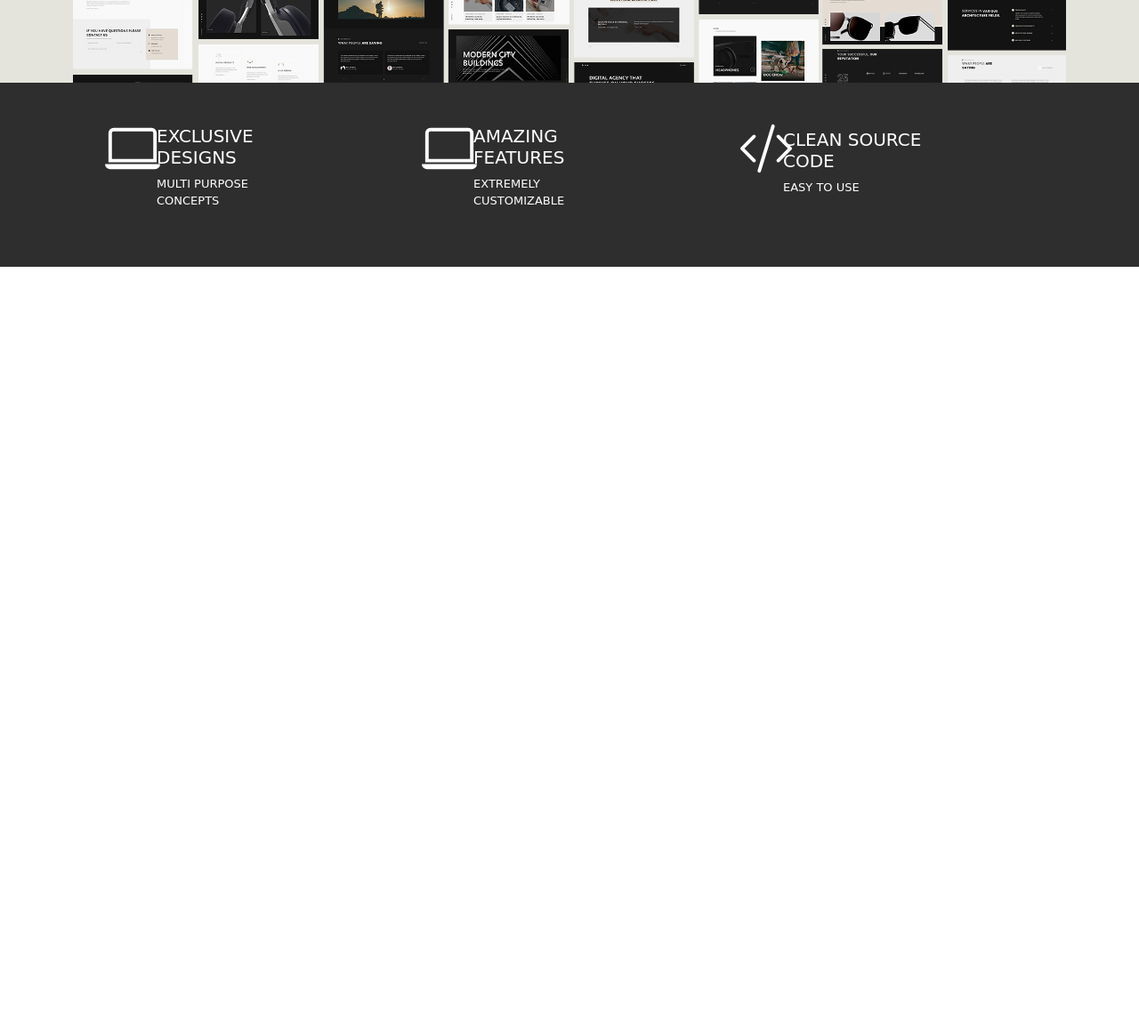
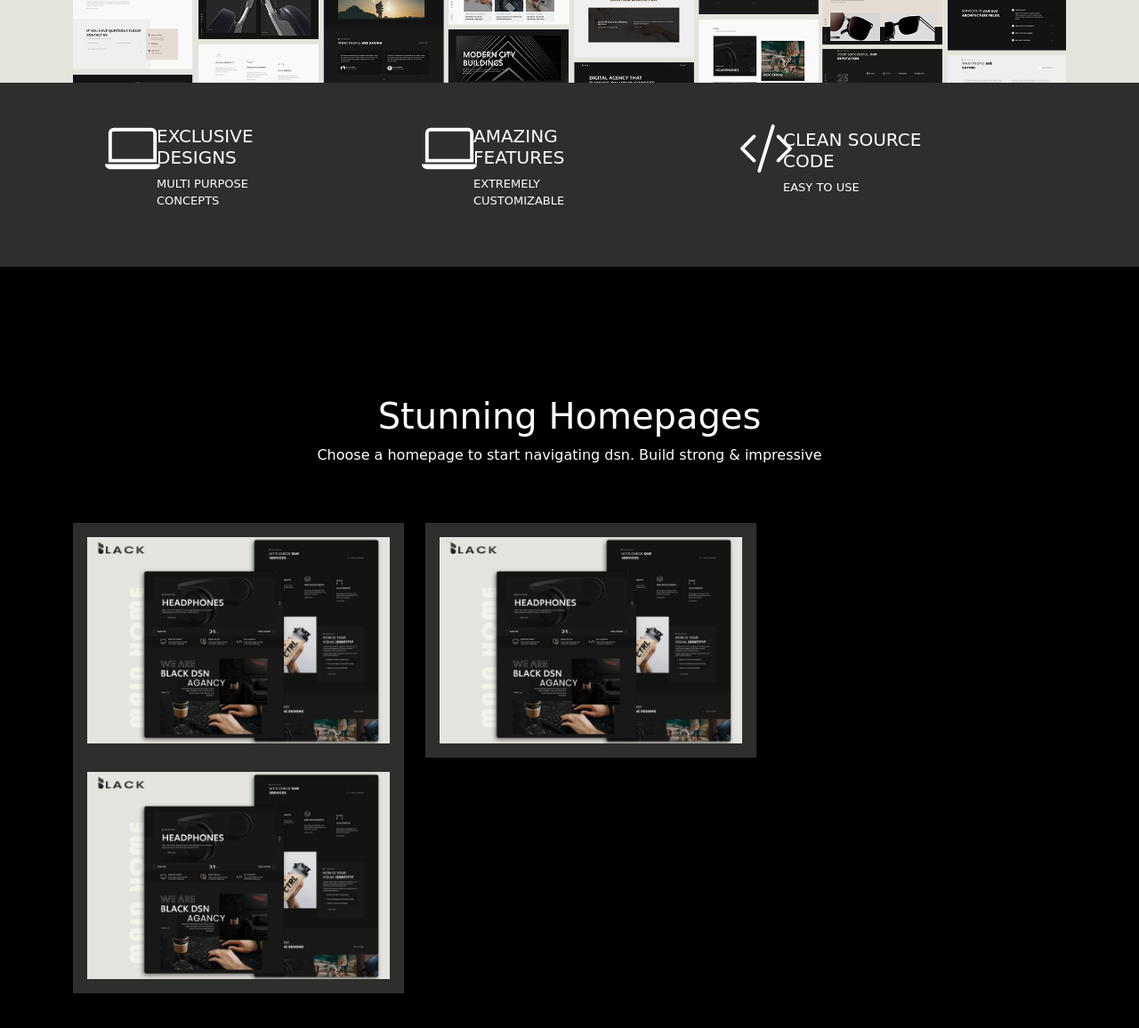
Before and after one commit to mohamadanasfattoum/BLACK, a plain HTML site: page index.html in a window 1280 px wide. Shown: the part 1023-2179 px from the top of the page at 89% size. Before the commit the page ends 1323 px from the top, so only its background shows below. Drawn offline with nearby package versions, Linux system fonts and the light colour scheme; a web font is replaced by a local one.

Commit message:
add heading-third-section

```diff
--- a/css/style.css
+++ b/css/style.css
@@ -35,3 +35,11 @@ font-family: 'Shadows Into Light Two', cursive;
 .icon-third-section-card{
     margin-top: -5px;
 }
+
+.third-section{
+    background-color: black;
+    color: white;
+}
+.card-third-section{
+    background-color: #2E2E2E;
+}
--- a/index.html
+++ b/index.html
@@ -11,7 +11,9 @@
 
     <link rel="preconnect" href="https://fonts.googleapis.com">
     <link rel="preconnect" href="https://fonts.gstatic.com" crossorigin>
-<link href="https://fonts.googleapis.com/css2?family=Roboto+Condensed:ital,wght@0,300;0,400;0,700;1,300;1,400;1,700&family=Shadows+Into+Light+Two&display=swap" rel="stylesheet">
+    <link
+        href="https://fonts.googleapis.com/css2?family=Roboto+Condensed:ital,wght@0,300;0,400;0,700;1,300;1,400;1,700&family=Shadows+Into+Light+Two&display=swap"
+        rel="stylesheet">
     <link href="https://fonts.googleapis.com/icon?family=Material+Icons" rel="stylesheet">
 
 
@@ -32,7 +34,8 @@
                     <h6 class="pt-3 h6-font">BLACK</h6>
                     <h1 class="pt-3 h1-font">GET YOUR OWN
                         BEAUTIFUL WEBSITE.</h1>
-                        <p class="py-3">Power your creative ideas with cutting-edge technology and pixel-perfect design. Create your beautiful website now.</p>
+                    <p class="py-3">Power your creative ideas with cutting-edge technology and pixel-perfect design.
+                        Create your beautiful website now.</p>
                     <button class="btn btn-dark rounded-5 py-2 px-4">Get Started Now</button>
                 </div>
             </div>
@@ -51,8 +54,10 @@
                     <div class="col-lg-4">
                         <div class="row">
                             <div class="col-lg-6 ">
-                            <svg xmlns="http://www.w3.org/2000/svg" width="62" height="62" fill="currentColor" class="icon-third-section-card bi bi-laptop " viewBox="0 0 16 16">
-                                <path d="M13.5 3a.5.5 0 0 1 .5.5V11H2V3.5a.5.5 0 0 1 .5-.5h11zm-11-1A1.5 1.5 0 0 0 1 3.5V12h14V3.5A1.5 1.5 0 0 0 13.5 2h-11zM0 12.5h16a1.5 1.5 0 0 1-1.5 1.5h-13A1.5 1.5 0 0 1 0 12.5z"/>
+                                <svg xmlns="http://www.w3.org/2000/svg" width="62" height="62" fill="currentColor"
+                                    class="icon-third-section-card bi bi-laptop " viewBox="0 0 16 16">
+                                    <path
+                                        d="M13.5 3a.5.5 0 0 1 .5.5V11H2V3.5a.5.5 0 0 1 .5-.5h11zm-11-1A1.5 1.5 0 0 0 1 3.5V12h14V3.5A1.5 1.5 0 0 0 13.5 2h-11zM0 12.5h16a1.5 1.5 0 0 1-1.5 1.5h-13A1.5 1.5 0 0 1 0 12.5z" />
                                 </svg>
                             </div>
                             <div class="col-lg-6 third-section-card">
@@ -64,8 +69,10 @@
                     <div class="col-lg-4">
                         <div class="row">
                             <div class="col-lg-6 ">
-                            <svg xmlns="http://www.w3.org/2000/svg" width="62" height="62" fill="currentColor" class="icon-third-section-card bi bi-laptop " viewBox="0 0 16 16">
-                                <path d="M13.5 3a.5.5 0 0 1 .5.5V11H2V3.5a.5.5 0 0 1 .5-.5h11zm-11-1A1.5 1.5 0 0 0 1 3.5V12h14V3.5A1.5 1.5 0 0 0 13.5 2h-11zM0 12.5h16a1.5 1.5 0 0 1-1.5 1.5h-13A1.5 1.5 0 0 1 0 12.5z"/>
+                                <svg xmlns="http://www.w3.org/2000/svg" width="62" height="62" fill="currentColor"
+                                    class="icon-third-section-card bi bi-laptop " viewBox="0 0 16 16">
+                                    <path
+                                        d="M13.5 3a.5.5 0 0 1 .5.5V11H2V3.5a.5.5 0 0 1 .5-.5h11zm-11-1A1.5 1.5 0 0 0 1 3.5V12h14V3.5A1.5 1.5 0 0 0 13.5 2h-11zM0 12.5h16a1.5 1.5 0 0 1-1.5 1.5h-13A1.5 1.5 0 0 1 0 12.5z" />
                                 </svg>
                             </div>
                             <div class="col-lg-6 third-section-card">
@@ -77,14 +84,18 @@
                     <div class="col-lg-4">
                         <div class="row">
                             <div class="col-lg-6 ">
-                            <svg xmlns="http://www.w3.org/2000/svg" width="62" height="62" fill="currentColor" class="icon-third-section-card bi bi-code-slash" viewBox="0 0 16 16">
-                                <path d="M10.478 1.647a.5.5 0 1 0-.956-.294l-4 13a.5.5 0 0 0 .956.294l4-13zM4.854 4.146a.5.5 0 0 1 0 .708L1.707 8l3.147 3.146a.5.5 0 0 1-.708.708l-3.5-3.5a.5.5 0 0 1 0-.708l3.5-3.5a.5.5 0 0 1 .708 0zm6.292 0a.5.5 0 0 0 0 .708L14.293 8l-3.147 3.146a.5.5 0 0 0 .708.708l3.5-3.5a.5.5 0 0 0 0-.708l-3.5-3.5a.5.5 0 0 0-.708 0z"/>
+                                <svg xmlns="http://www.w3.org/2000/svg" width="62" height="62" fill="currentColor"
+                                    class="icon-third-section-card bi bi-code-slash" viewBox="0 0 16 16">
+                                    <path
+                                        d="M10.478 1.647a.5.5 0 1 0-.956-.294l-4 13a.5.5 0 0 0 .956.294l4-13zM4.854 4.146a.5.5 0 0 1 0 .708L1.707 8l3.147 3.146a.5.5 0 0 1-.708.708l-3.5-3.5a.5.5 0 0 1 0-.708l3.5-3.5a.5.5 0 0 1 .708 0zm6.292 0a.5.5 0 0 0 0 .708L14.293 8l-3.147 3.146a.5.5 0 0 0 .708.708l3.5-3.5a.5.5 0 0 0 0-.708l-3.5-3.5a.5.5 0 0 0-.708 0z" />
                                 </svg>
                             </div>
                             <div class="col-lg-6 third-section-card p-1">
                                 <h5 class="">CLEAN SOURCE CODE</h6>
                                     <p class="p-font">EASY TO USE</p>
+
                             </div>
+
                         </div>
                     </div>
                 </div>
@@ -92,6 +103,31 @@
         </div>
     </div>
 
+    <div class="third-section py-5">
+        <div class="container third-section py-5">
+            <div class="text-center py-5">
+                <h1>
+                    Stunning Homepages
+                </h1>
+                <p>
+                    Choose a homepage to start navigating dsn. Build strong & impressive
+                </p>
+            </div>
+            <div class="row mx-auto">
+                <div class="col-lg-4 card-third-section  p-3 me-4 ">
+                    <img class="img-fluid" src="img/main-demo.webp" alt="">
+                </div>
+                <div class="col-lg-4 card-third-section  p-3 me-4 ">
+                    <img class="img-fluid" src="img/main-demo.webp" alt="">
+                </div>
+                <div class="col-lg-4 card-third-section  p-3 ">
+                    <img class="img-fluid" src="img/main-demo.webp" alt="">
+                </div>
+
+
+            </div>
+        </div>
+    </div>
 
 
 
```
Also changed, not shown: img/main-demo.webp (added). Lines whose indentation alone changed are shown as unchanged.
